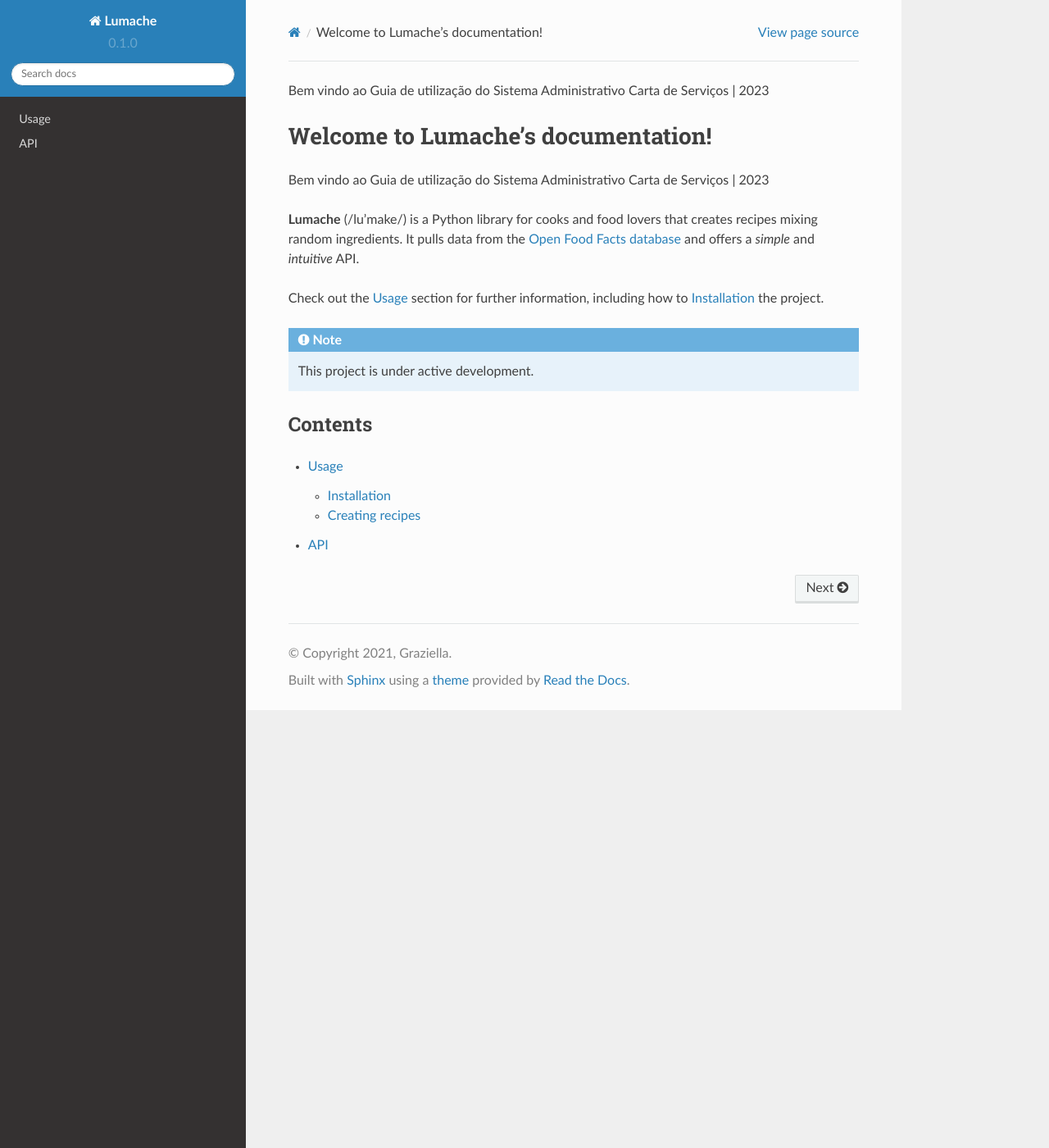
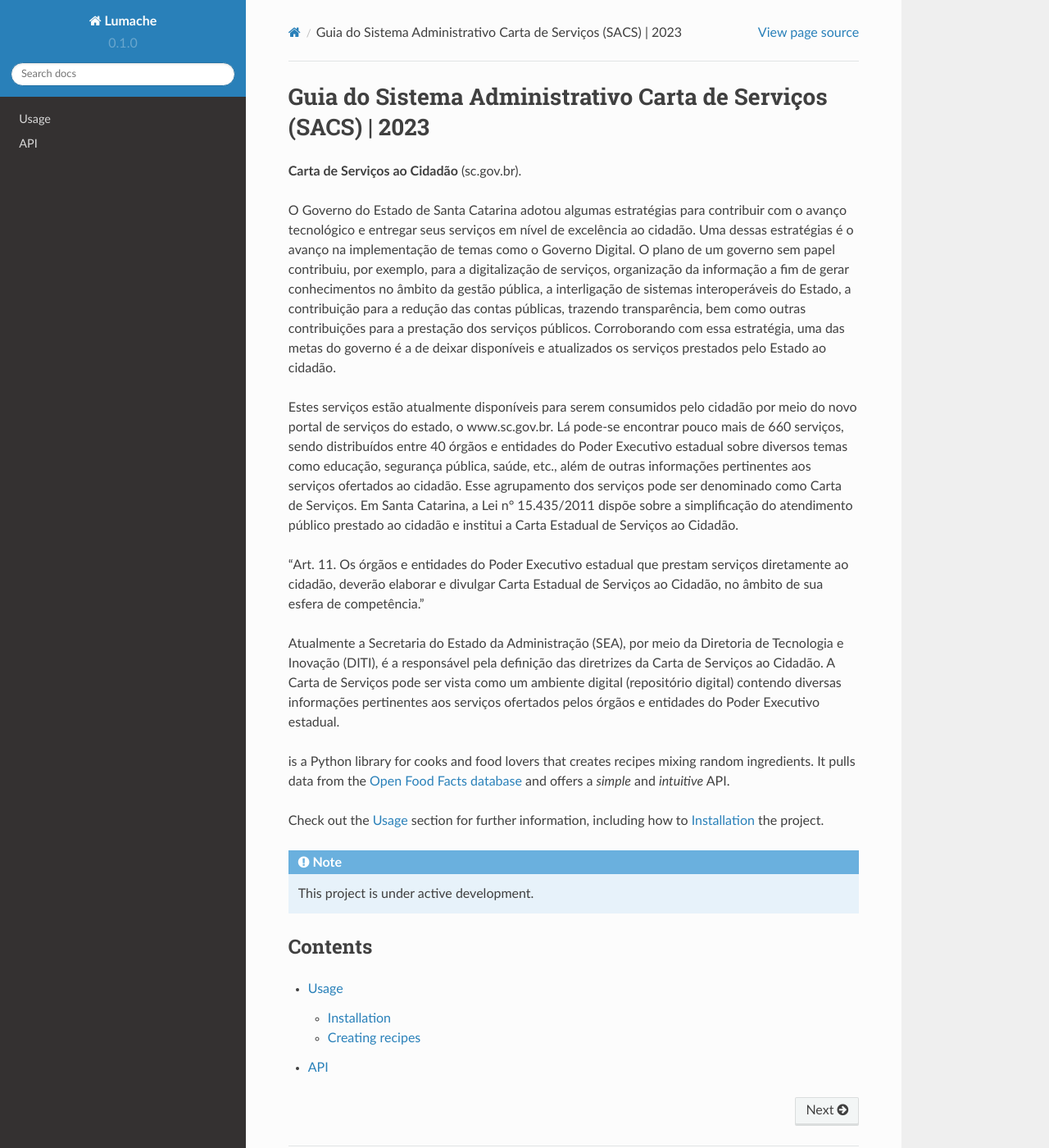
Before and after one commit to brunoaltieri/cartadeservicos, a Sphinx documentation site: the page built from docs/source/index.rst, in a window 1280 px wide and 1400 px high. Shown: the whole window at 82% size. Built offline with Sphinx 7.4.7 and the Read the Docs theme 2.0.0, drawn with Linux system fonts in a browser that asks for light colours.

Commit message:
Update index.rst

```diff
--- a/docs/source/index.rst
+++ b/docs/source/index.rst
@@ -1,11 +1,18 @@
-Bem vindo ao Guia de utilização do Sistema Administrativo Carta de Serviços | 2023
+Guia do Sistema Administrativo Carta de Serviços (SACS) | 2023
+==================================================================================
 
-Welcome to Lumache's documentation!
-===================================
 
-Bem vindo ao Guia de utilização do Sistema Administrativo Carta de Serviços | 2023
+**Carta de Serviços ao Cidadão** (sc.gov.br).
 
-**Lumache** (/lu'make/) is a Python library for cooks and food lovers
+O Governo do Estado de Santa Catarina adotou algumas estratégias para contribuir com o avanço tecnológico e entregar seus serviços em nível de excelência ao cidadão. Uma dessas estratégias é o avanço na implementação de temas como o Governo Digital. O plano de um governo sem papel contribuiu, por exemplo, para a digitalização de serviços, organização da informação a fim de gerar conhecimentos no âmbito da gestão pública, a interligação de sistemas interoperáveis do Estado, a contribuição para a redução das contas públicas, trazendo transparência, bem como outras contribuições para a prestação dos serviços públicos. Corroborando com essa estratégia, uma das metas do governo é a de deixar disponíveis e atualizados os serviços prestados pelo Estado ao cidadão.
+
+Estes serviços estão atualmente disponíveis para serem consumidos pelo cidadão por meio do novo portal de serviços do estado, o  www.sc.gov.br. Lá pode-se encontrar pouco mais de 660 serviços, sendo distribuídos entre 40 órgãos e entidades do Poder Executivo estadual sobre diversos temas como educação, segurança pública, saúde, etc., além de outras informações pertinentes aos serviços ofertados ao cidadão. Esse agrupamento dos serviços pode ser denominado como Carta de Serviços. Em Santa Catarina, a Lei n° 15.435/2011 dispõe sobre a simplificação do atendimento público prestado ao cidadão e institui a Carta Estadual de Serviços ao Cidadão.
+
+“Art. 11. Os órgãos e entidades do Poder Executivo estadual que prestam serviços diretamente ao cidadão, deverão elaborar e divulgar Carta Estadual de Serviços ao Cidadão, no âmbito de sua esfera de competência.”
+
+Atualmente a Secretaria do Estado da Administração (SEA), por meio da Diretoria de Tecnologia e Inovação (DITI), é a responsável pela definição das diretrizes da Carta de Serviços ao Cidadão. A Carta de Serviços pode ser vista como um ambiente digital (repositório digital) contendo diversas informações pertinentes aos serviços ofertados pelos órgãos e entidades do Poder Executivo estadual.
+
+is a Python library for cooks and food lovers
 that creates recipes mixing random ingredients.
 It pulls data from the `Open Food Facts database <https://world.openfoodfacts.org/>`_
 and offers a *simple* and *intuitive* API.
```
